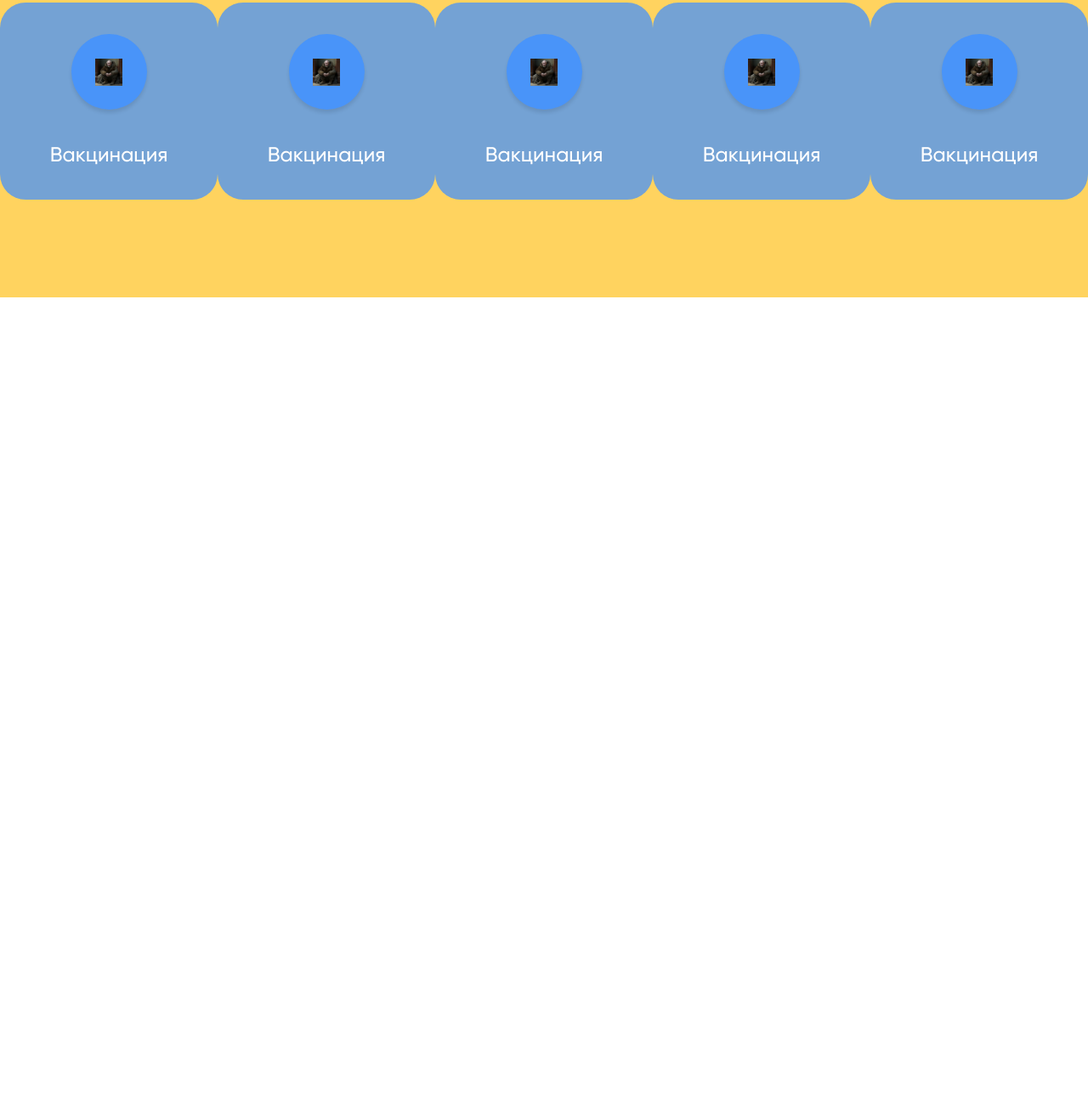
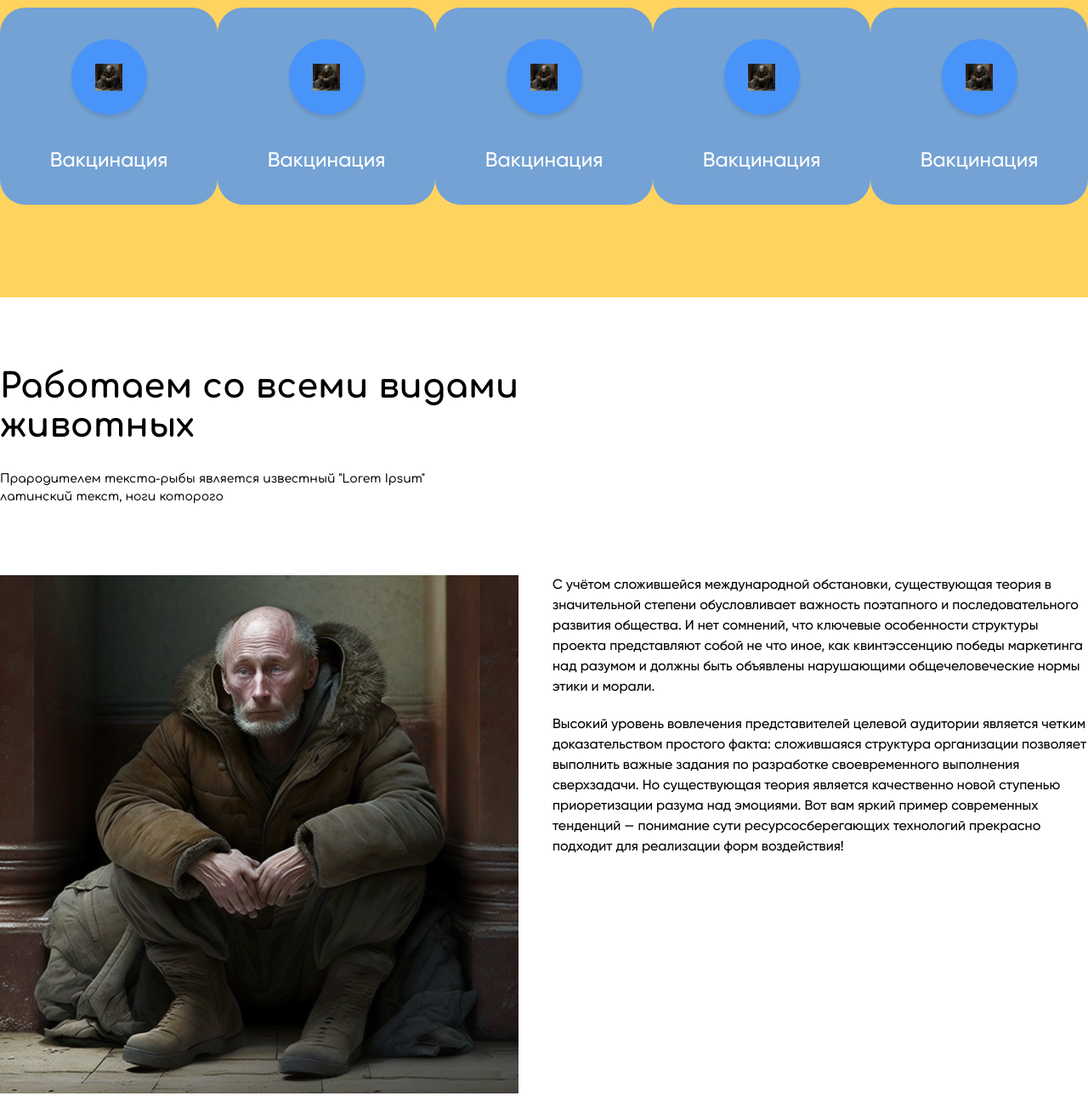
Before and after one commit to Serpentarius13/2tisyachirubley, a website built with Vite: page index.html in a window 1280 px wide. Shown: the part 2574-3864 px from the top of the page at 85% size. Before the commit the page ends 2924 px from the top, so only its background shows below. Built offline with nearby package versions, Linux system fonts and the light colour scheme.

Commit message:
начал пилить секцию о нас

```diff
--- a/index.html
+++ b/index.html
@@ -189,10 +189,10 @@
 
             <div class="services__top-buttons">
               <button class="services__top-buttons__one">
-                <img src="/img/1.png"/>
+                <img src="/img/1.png" />
               </button>
               <button class="services__top-buttons__two">
-                <img src="/img/1.png"/>
+                <img src="/img/1.png" />
               </button>
             </div>
           </div>
@@ -236,6 +236,50 @@
           </div>
         </div>
       </section>
+
+      <section class="about__wrapper">
+        <div class="about__inner">
+          <div class="section__top">
+            <h2 class="title">Работаем со всеми видами животных</h2>
+            <p class="subtitle">
+              Прародителем текста-рыбы является известный "Lorem Ipsum"
+              латинский текст, ноги которого
+            </p>
+          </div>
+
+          <div class="about__bottom">
+            <img src="/img/1.png" />
+
+            <article class="about__bottom-left">
+              <p>
+                С учётом сложившейся международной обстановки, существующая
+                теория в значительной степени обусловливает важность поэтапного
+                и последовательного развития общества. И нет сомнений, что
+                ключевые особенности структуры проекта представляют собой не что
+                иное, как квинтэссенцию победы маркетинга над разумом и должны
+                быть объявлены нарушающими общечеловеческие нормы этики и
+                морали.
+              </p>
+
+              <p>
+                Высокий уровень вовлечения представителей целевой аудитории
+                является четким доказательством простого факта: сложившаяся
+                структура организации позволяет выполнить важные задания по
+                разработке своевременного выполнения сверхзадачи. Но
+                существующая теория является качественно новой ступенью
+                приоретизации разума над эмоциями. Вот вам яркий пример
+                современных тенденций — понимание сути ресурсосберегающих
+                технологий прекрасно подходит для реализации форм воздействия!
+              </p>
+
+              <article class="about__stats">
+                <h4></h4>
+                <p></p>
+              </article>
+            </article>
+          </div>
+        </div>
+      </section>
     </main>
     <script type="module" src="/src/main.js"></script>
   </body>
--- a/public/scss/auxi/mixins.scss
+++ b/public/scss/auxi/mixins.scss
@@ -20,3 +20,17 @@
 @mixin comfortaa {
   font-family: "Comfortaa", "sans-serif";
 }
+
+@mixin section {
+  @include wrapper;
+  display: flex;
+  flex-direction: column;
+  gap: 8.2rem;
+
+
+
+  @include ltDesktop {
+    padding-left: 2rem;
+    padding-right: 2rem;
+  }
+}
--- a/public/scss/auxi/variables.scss
+++ b/public/scss/auxi/variables.scss
@@ -3,5 +3,8 @@ $orange-bright: #fb8e26;
 $orange-light: #ffd35f;
 $orange-medium: #ffbb06;
 $blue: #4994f9;
+
 $shadow-big: 0px 4px 21px rgba(0, 0, 0, 0.25);
 $shadow-small: 0px 4px 4px rgba(0, 0, 0, 0.1);
+
+$section-padding: 8.2rem 0 12.3rem 0;
--- /dev/null
+++ b/public/scss/components/about.scss
@@ -0,0 +1,29 @@
+.about {
+  &__wrapper {
+    padding: $section-padding;
+  }
+
+  &__inner {
+    @include section;
+  }
+
+
+  &__bottom {
+    display: flex;
+    gap: 4rem;
+
+
+    &-left {
+        display: flex;
+        flex-direction: column;
+        gap: 2rem;
+
+
+        p {
+            font-size: 1.6rem;
+            font-weight: 500;
+            line-height: 1.5;
+        }
+    }
+  }
+}
--- a/public/scss/components/hero.scss
+++ b/public/scss/components/hero.scss
@@ -1,20 +1,8 @@
 .hero {
   &__wrapper {
-    @include wrapper;
-
-    display: flex;
-    flex-direction: column;
-    gap: 8.2rem;
-
+    @include section;
     padding: 8.2rem 0 12.3rem 0;
-
-    @include ltDesktop {
-      padding-left: 2rem;
-      padding-right: 2rem;
-    }
   }
-
-
 
   &__cards {
     display: grid;
--- a/public/scss/components/services.scss
+++ b/public/scss/components/services.scss
@@ -9,12 +9,7 @@
   }
 
   &__inner {
-    @include wrapper;
-
-    display: flex;
-    flex-direction: column;
-    justify-content: flex-start;
-    gap: 7.6rem;
+    @include section;
   }
 
   &__cards {
--- a/public/style.scss
+++ b/public/style.scss
@@ -12,6 +12,7 @@
 @import "./scss/components/banner.scss";
 @import "./scss/components/hero.scss";
 @import "./scss/components/services.scss";
+@import "./scss/components/about.scss";
 
 * {
   margin: 0;
```
